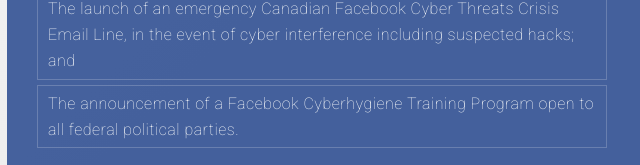
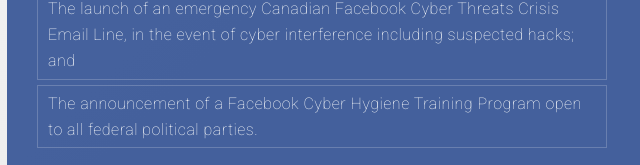
Before and after one commit to ccmdesign-archives/fb-policy-page-archive, a website: page src/templates/index.html in a window 1280 px wide. Shown: the part 544-709 px from the top of the page, 633-1273 px from the left. Drawn offline with nearby package versions, Linux system fonts and the light colour scheme; files that its build step writes are made by us from their sources; files whose address does not match are found by name.

Commit message:
Fix typo

```diff
--- a/src/templates/index.html
+++ b/src/templates/index.html
@@ -44,7 +44,7 @@
           <li>The launch of a new 2-year partnership between Facebook Canada and MediaSmarts to promote digital and news literacy;</li>
           <li>The release of the Facebook Cyber Hygiene Guide for Politicians and Political Parties, to support information security;</li>
           <li>The launch of an emergency Canadian Facebook Cyber Threats Crisis Email Line, in the event of cyber interference including suspected hacks; and</li>
-          <li>The announcement of a Facebook Cyberhygiene Training Program open to all federal political parties.  </li>
+          <li>The announcement of a Facebook Cyber Hygiene Training Program open to all federal political parties.  </li>
           </ul>
           <p>Below, you can download the Facebook Cyber Hygiene Guide for Politicians and Political Parties providing best practices for politicians and political parties on how to keep Facebook Pages and accounts secure.</p>
 
```
Also changed, not shown: dist/index.html.
